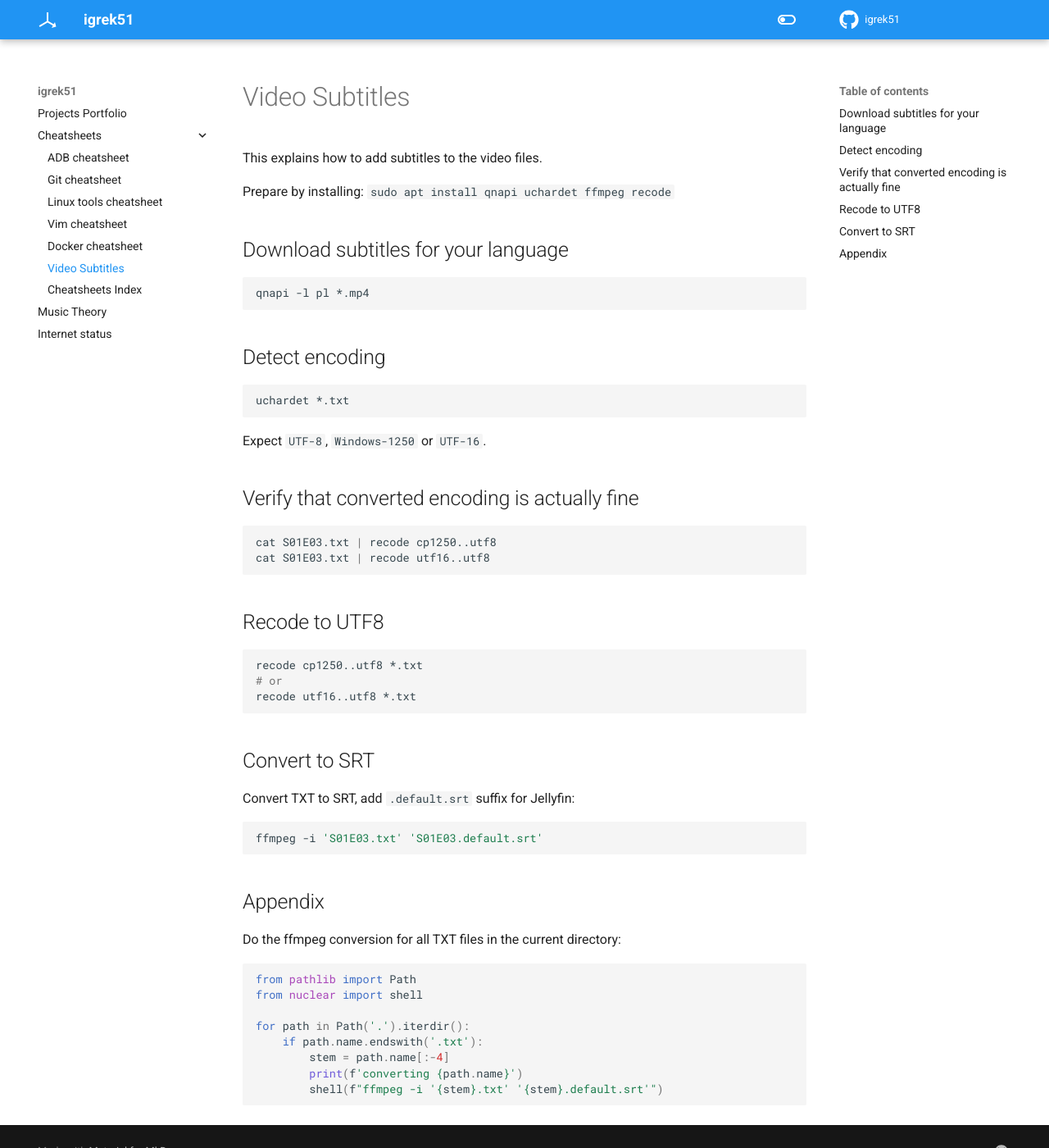
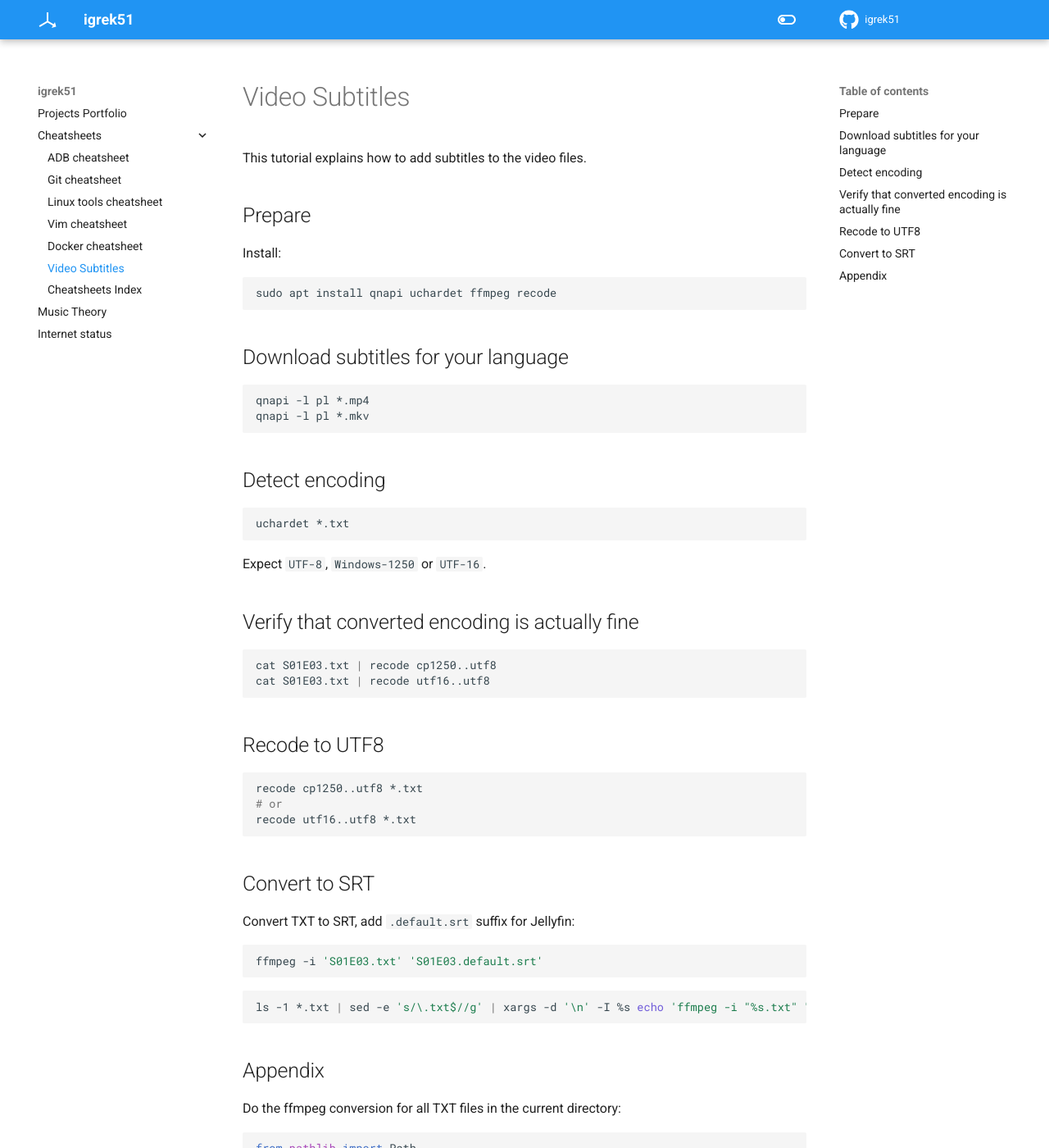
Before and after one commit to igrek51/igrek51.github.io, an MkDocs documentation site: the page built from docs/cheatsheet/video-subtitles.md, in a window 1280 px wide and 1400 px high. Shown: the whole window at 82% size. Built offline with MkDocs 1.6.1 and Material for MkDocs 9.7.7, drawn with Linux system fonts in a browser that asks for light colours.

Commit message:
Update video cheatsheet

````diff
--- a/docs/cheatsheet/video-subtitles.md
+++ b/docs/cheatsheet/video-subtitles.md
@@ -1,11 +1,16 @@
 # Video Subtitles
-This explains how to add subtitles to the video files.
+This tutorial explains how to add subtitles to the video files.
 
-Prepare by installing: `sudo apt install qnapi uchardet ffmpeg recode`
+## Prepare
+Install:
+```sh
+sudo apt install qnapi uchardet ffmpeg recode
+```
 
 ## Download subtitles for your language
 ```sh
 qnapi -l pl *.mp4
+qnapi -l pl *.mkv
 ```
 
 ## Detect encoding
@@ -32,6 +37,9 @@ Convert TXT to SRT, add `.default.srt` suffix for Jellyfin:
 ```sh
 ffmpeg -i 'S01E03.txt' 'S01E03.default.srt'
 ```
+```sh
+ls -1 *.txt | sed -e 's/\.txt$//g' | xargs -d '\n' -I %s echo 'ffmpeg -i "%s.txt" "%s.default.srt"'
+```
 
 ## Appendix
 Do the ffmpeg conversion for all TXT files in the current directory:
````
